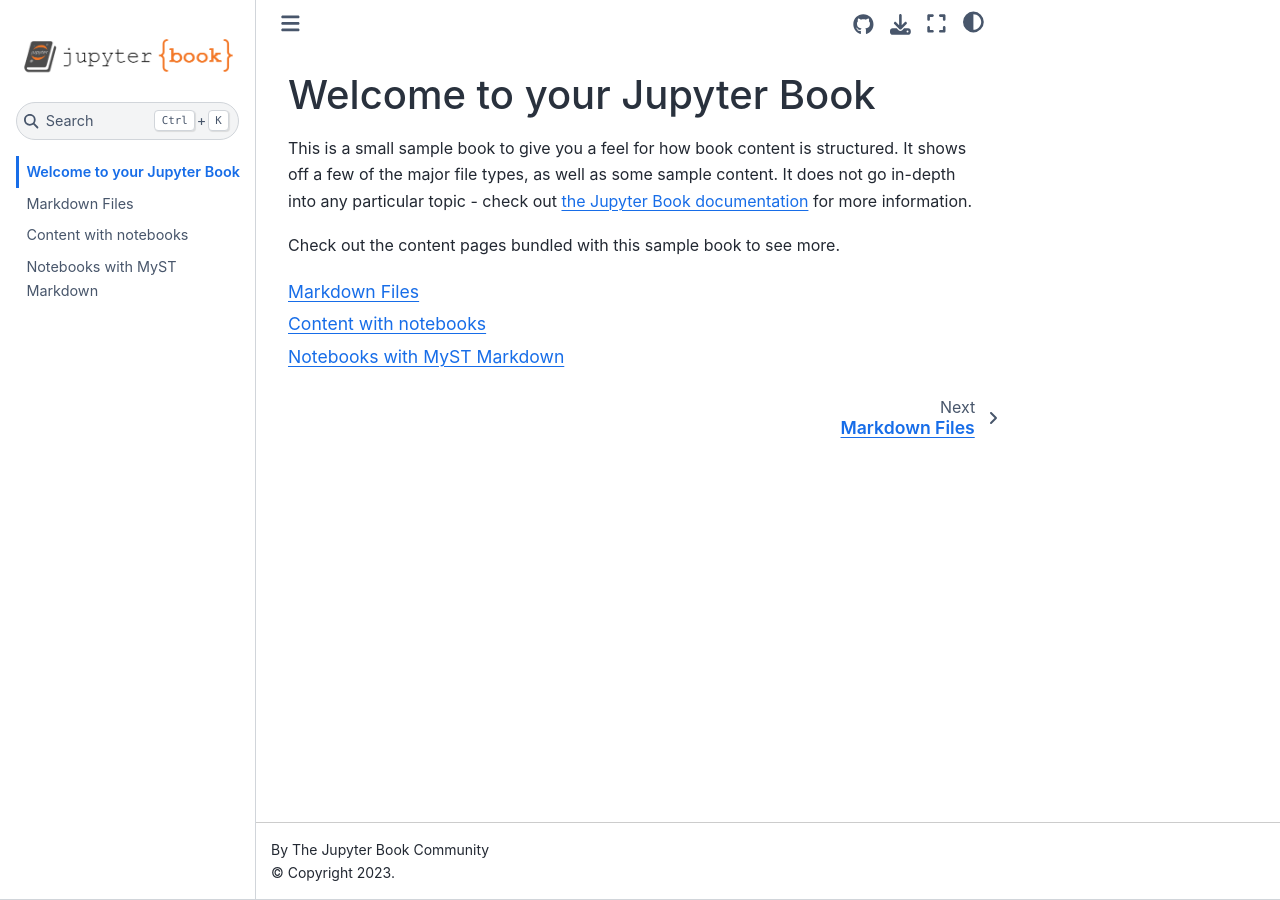
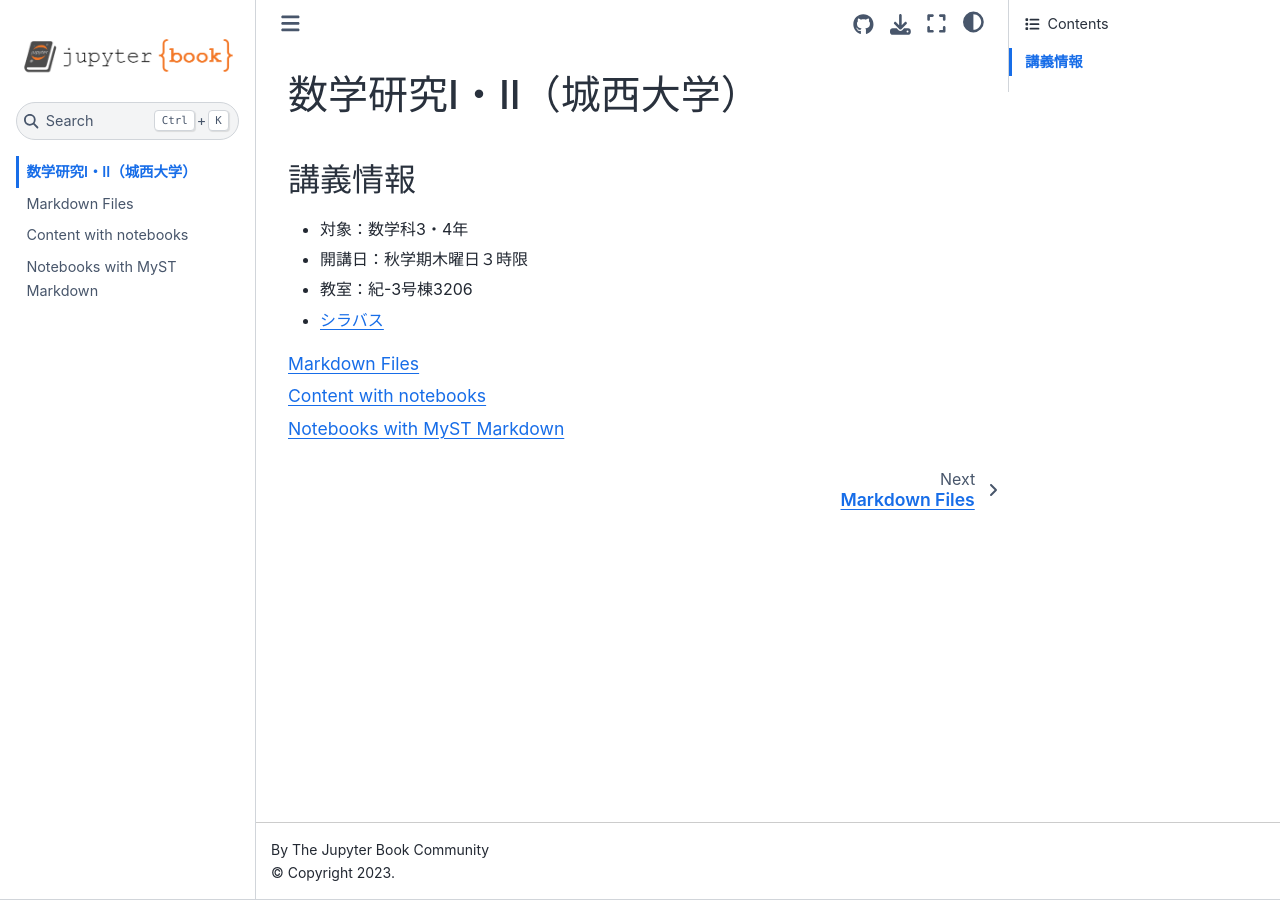
Before and after one commit to k16kgw/Class_Josai_MathematicalStudies, a Jupyter Book: the page built from intro.md, in a window 1280 px wide. Built offline with Jupyter Book 1.0.4 settings and Sphinx 7.4.7 and the Sphinx Book theme 1.1.4, drawn with Linux system fonts in a browser that asks for light colours.

Commit message:
first commit

````diff
--- a/intro.md
+++ b/intro.md
@@ -1,11 +1,11 @@
-# Welcome to your Jupyter Book
+# 数学研究I・II（城西大学）
 
-This is a small sample book to give you a feel for how book content is
-structured.
-It shows off a few of the major file types, as well as some sample content.
-It does not go in-depth into any particular topic - check out [the Jupyter Book documentation](https://jupyterbook.org) for more information.
+## 講義情報
 
-Check out the content pages bundled with this sample book to see more.
+- 対象：数学科3・4年
+- 開講日：秋学期木曜日３時限
+- 教室：紀-3号棟3206
+- [シラバス](https://junavi.josai.ac.jp/camweb/slbssbdr.do?value(risyunen)=2025&value(semekikn)=1&value(kougicd)=00228681&value(crclumcd)=zz19999999)
 
 ```{tableofcontents}
 ```
````
Also changed, not shown: chap_1/1_mathematical_model.md (added, +1 -0 lines), chap_2/2_physics_examples.md (added, +1 -0 lines).
